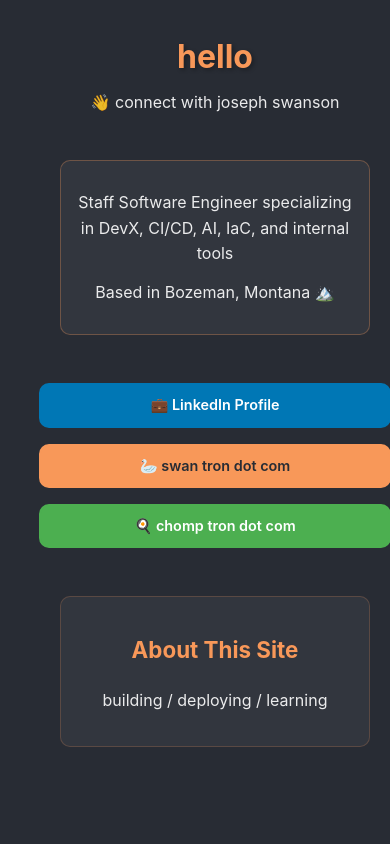
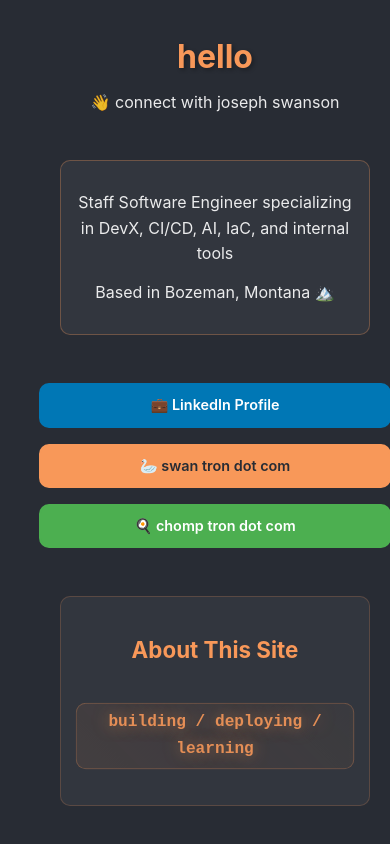
Before and after one commit to swantron/tronswan, a React (Create React App) app: page /hello in a window 390 px wide. Shown: the part 402-1246 px from the top of the page. Built offline with nearby package versions, Linux system fonts and the light colour scheme; no server answers.

Commit message:
stylize about page

```diff
--- a/src/components/Hello.js
+++ b/src/components/Hello.js
@@ -55,7 +55,7 @@
 
         <div className="hello-info">
           <h3>About This Site</h3>
-          <p>
+          <p className="building-learning-text">
             building / deploying / learning
           </p>
         </div>
--- a/src/styles/Hello.css
+++ b/src/styles/Hello.css
@@ -127,6 +127,130 @@
   text-align: center;
 }
 
+/* Building/Deploying/Learning Animation */
+.building-learning-text {
+  font-family: 'Courier New', monospace;
+  font-weight: bold;
+  font-size: 1.2rem;
+  color: var(--accent-color);
+  text-shadow: 0 0 10px rgba(248, 152, 89, 0.5);
+  animation: buildingLearningGlow 3s ease-in-out infinite alternate, buildingLearningEntrance 1s ease-out, buildingLearningPulse 4s ease-in-out infinite, buildingLearningColor 5s ease-in-out infinite;
+  position: relative;
+  display: inline-block;
+  padding: 0.5rem 1rem;
+  border-radius: var(--border-radius);
+  background: linear-gradient(45deg, rgba(248, 152, 89, 0.1), rgba(248, 152, 89, 0.05));
+  border: 1px solid rgba(248, 152, 89, 0.3);
+  overflow: hidden;
+  opacity: 0;
+  animation-fill-mode: forwards;
+  cursor: pointer;
+}
+
+.building-learning-text::before {
+  content: '';
+  position: absolute;
+  top: 0;
+  left: -100%;
+  width: 100%;
+  height: 100%;
+  background: linear-gradient(90deg, transparent, rgba(248, 152, 89, 0.2), transparent);
+  animation: shimmer 2s infinite;
+}
+
+/* Glow animation */
+@keyframes buildingLearningGlow {
+  0% {
+    text-shadow: 0 0 10px rgba(248, 152, 89, 0.5);
+    transform: scale(1);
+  }
+  50% {
+    text-shadow: 0 0 20px rgba(248, 152, 89, 0.8), 0 0 30px rgba(248, 152, 89, 0.6);
+    transform: scale(1.02);
+  }
+  100% {
+    text-shadow: 0 0 15px rgba(248, 152, 89, 0.6);
+    transform: scale(1);
+  }
+}
+
+/* Entrance animation */
+@keyframes buildingLearningEntrance {
+  0% {
+    opacity: 0;
+    transform: translateY(20px) scale(0.8);
+  }
+  30% {
+    opacity: 0.5;
+    transform: translateY(-8px) scale(1.1);
+  }
+  50% {
+    opacity: 0.7;
+    transform: translateY(-5px) scale(1.05);
+  }
+  70% {
+    opacity: 0.9;
+    transform: translateY(-2px) scale(1.02);
+  }
+  100% {
+    opacity: 1;
+    transform: translateY(0) scale(1);
+  }
+}
+
+/* Pulse animation */
+@keyframes buildingLearningPulse {
+  0%, 100% {
+    border-color: rgba(248, 152, 89, 0.3);
+    background: linear-gradient(45deg, rgba(248, 152, 89, 0.1), rgba(248, 152, 89, 0.05));
+  }
+  50% {
+    border-color: rgba(248, 152, 89, 0.6);
+    background: linear-gradient(45deg, rgba(248, 152, 89, 0.15), rgba(248, 152, 89, 0.08));
+  }
+}
+
+/* Color animation */
+@keyframes buildingLearningColor {
+  0%, 100% {
+    color: var(--accent-color);
+  }
+  25% {
+    color: #ffa726;
+  }
+  50% {
+    color: #ffcc02;
+  }
+  75% {
+    color: #ff9800;
+  }
+}
+
+/* Shimmer effect */
+@keyframes shimmer {
+  0% {
+    left: -100%;
+  }
+  100% {
+    left: 100%;
+  }
+}
+
+/* Hover effects */
+.building-learning-text:hover {
+  animation-play-state: paused;
+  transform: scale(1.05) rotate(1deg);
+  box-shadow: 0 8px 25px rgba(248, 152, 89, 0.3);
+  transition: all 0.3s ease;
+  border-color: rgba(248, 152, 89, 0.8);
+  background: linear-gradient(45deg, rgba(248, 152, 89, 0.2), rgba(248, 152, 89, 0.1));
+}
+
+.building-learning-text:active {
+  transform: scale(0.98) rotate(-0.5deg);
+  transition: all 0.1s ease;
+}
+
 /* Responsive adjustments */
 @media (max-width: 768px) {
   .hello-page {
@@ -147,6 +271,11 @@
     padding: 1.5rem;
     margin: 2rem auto;
   }
+
+  .building-learning-text {
+    font-size: 1.1rem;
+    padding: 0.4rem 0.8rem;
+  }
 }
 
 @media (max-width: 480px) {
@@ -163,4 +292,43 @@
   .hello-info {
     padding: 1rem;
   }
+
+  .building-learning-text {
+    font-size: 1rem;
+    padding: 0.3rem 0.6rem;
+  }
+
+  /* Reduce animation intensity on small screens for better performance */
+  .building-learning-text {
+    animation: buildingLearningGlowMobile 4s ease-in-out infinite alternate;
+  }
+
+  .building-learning-text::before {
+    animation: shimmerMobile 3s infinite;
+  }
 }
+
+/* Mobile-optimized animations */
+@keyframes buildingLearningGlowMobile {
+  0% {
+    text-shadow: 0 0 5px rgba(248, 152, 89, 0.4);
+    transform: scale(1);
+  }
+  50% {
+    text-shadow: 0 0 15px rgba(248, 152, 89, 0.6);
+    transform: scale(1.01);
+  }
+  100% {
+    text-shadow: 0 0 8px rgba(248, 152, 89, 0.5);
+    transform: scale(1);
+  }
+}
+
+@keyframes shimmerMobile {
+  0% {
+    left: -100%;
+  }
+  100% {
+    left: 100%;
+  }
+}
```
